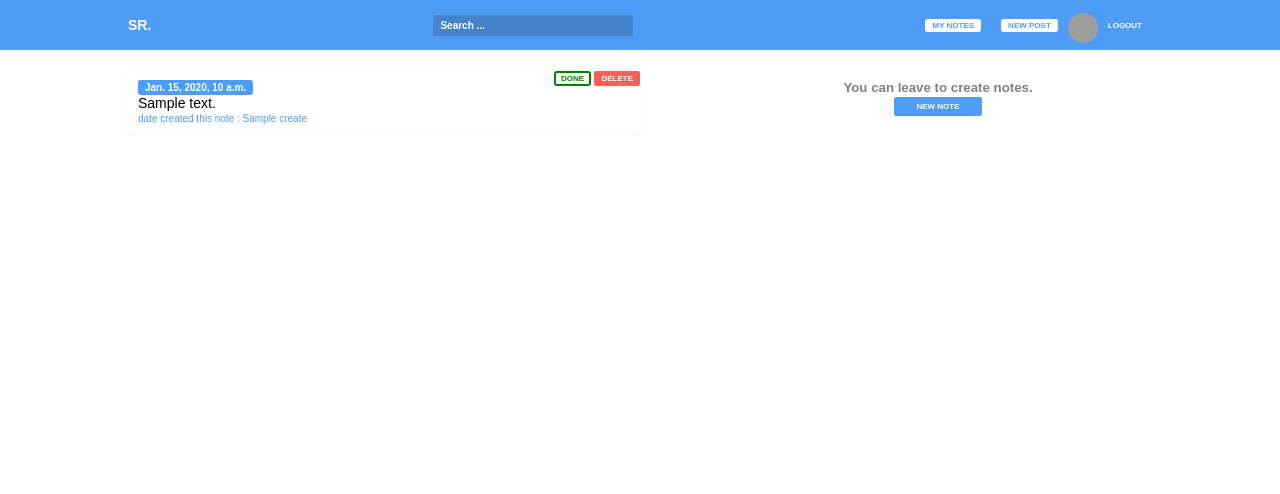
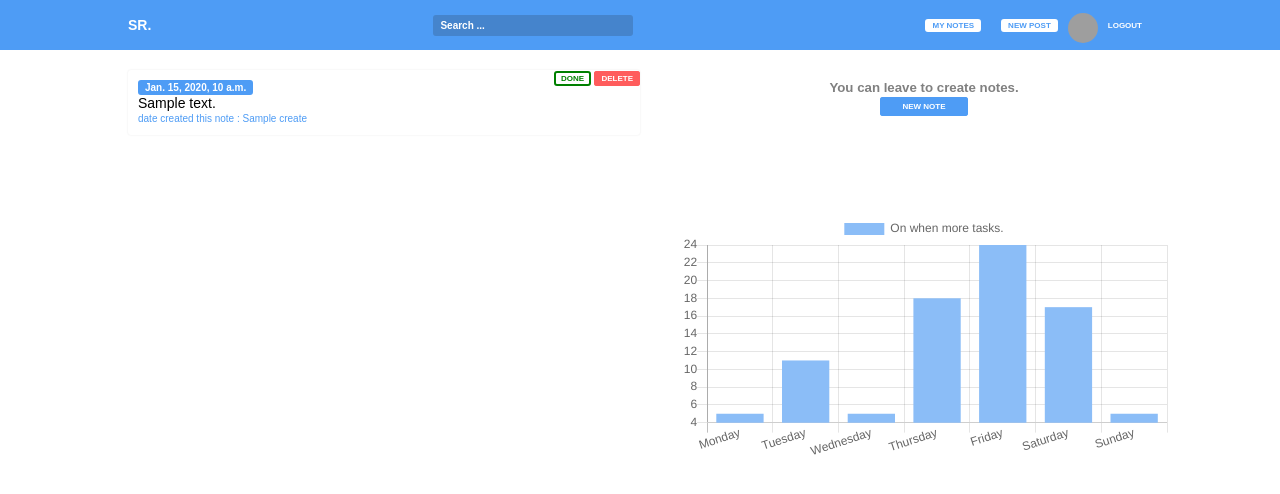
Before and after one commit to YauheniRusinchuk/developement_sweden, a Django app: template apps/templates/notes/index.html in a window 1280 px wide. Shown: the top 494 px of the page. Run offline with Django 3.2, Linux system fonts and the light colour scheme; the template is opened without the code that fills it: most values are stand-ins (such as "Sample title", 1, 10 or a date in 2020); some libraries are stand-ins or nearby versions; some web fonts are replaced; grey boxes are pictures that could not be loaded.

Commit message:
statistics

```diff
--- a/apps/static/css/style.css
+++ b/apps/static/css/style.css
@@ -1453,14 +1453,19 @@ body {
 .notes_container .other {
     position: fixed;
     top: 70px;
-    right: 150px;
-    width: 30%;
+    right: 100px;
+    width: 40%;
     border-radius: 3px;
     background-color: white;
     z-index: 9;
     text-align: center;
     padding: 10px;
 }
+
+.other .statistics {
+    margin-top: 100px;
+}
+
 
 .other h5 {
     color: grey;
--- a/apps/templates/notes/index.html
+++ b/apps/templates/notes/index.html
@@ -36,18 +36,38 @@
     <div class="other">
         <h5> You can leave to create notes. </h5>
         <span class="btn_show_form">new note</span>
+        <div class="statistics">
+            <canvas id="myChart"></canvas>
+        </div>
     </div>
 
 
 </div>
-
+<script src="https://cdnjs.cloudflare.com/ajax/libs/Chart.js/2.4.0/Chart.min.js"></script>
 <script src="{% static 'js/note.js' %}" type="text/javascript"></script>
-
 <script type="text/javascript">
     $(function(){
+        var ctx = document.getElementById('myChart').getContext('2d');
 
+        var chart = new Chart(ctx, {
+    // The type of chart we want to create
+            type: 'bar',
+    // The data for our dataset
+            data: {
+                labels: ["Monday", 'Tuesday','Wednesday', 'Thursday', 'Friday', 'Saturday', 'Sunday'],
+                datasets: [{
+                    label: "On when more tasks.",
+                    backgroundColor: '#8bbdf7',
+                    pointBackgroundColor: '#8bbdf7',
+                    borderColor: '#8bbdf7',
+                    showLine: true,
+                    data: [5, 11, 5, 18, 24, 17, 5],
+                }]
+            },
 
-
+            // Configuration options go here
+                options: {}
+            });
 
     });
 </script>
```
